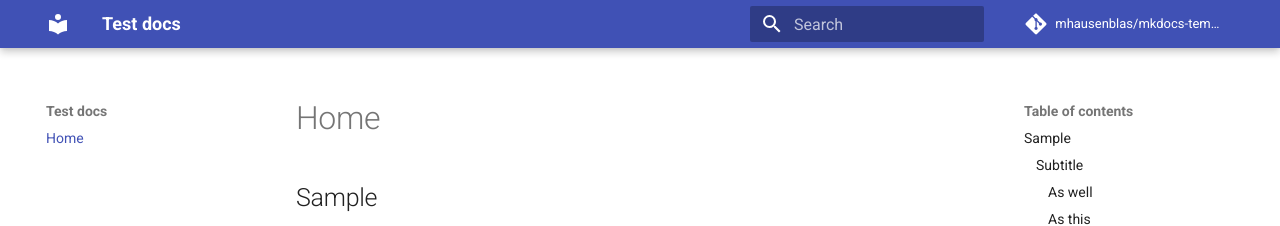
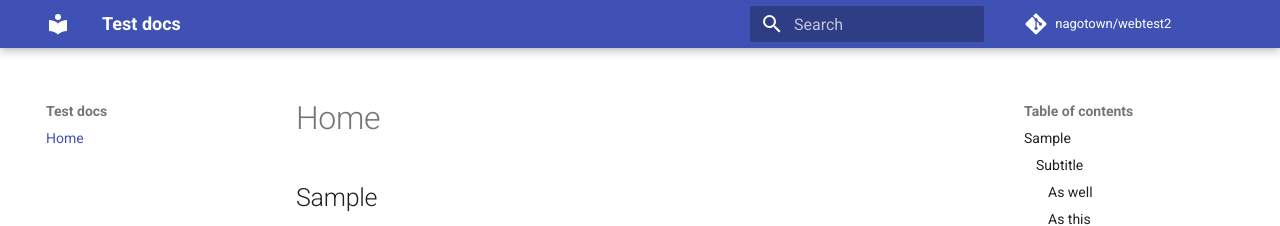
Before and after one commit to nagotown/utau.info, an MkDocs documentation site: the page built from docs/index.md, in a window 1280 px wide. Shown: the top 226 px of the page. Built offline with MkDocs 1.6.1 and Material for MkDocs 9.7.7, drawn with Linux system fonts in a browser that asks for light colours; comment, search, counter and statistics services are not loaded.

Commit message:
Update mkdocs.yml

```diff
--- a/mkdocs.yml
+++ b/mkdocs.yml
@@ -1,9 +1,9 @@
 site_name: Test docs
 site_description: 'A docs test'
-site_author: 'Michael Hausenblas'
+site_author: 'nagotown'
 docs_dir: docs/
-repo_name: 'mhausenblas/mkdocs-template'
-repo_url: 'https://github.com/mhausenblas/mkdocs-template'
+repo_name: 'nagotown/webtest2'
+repo_url: 'https://github.com/nagotown/webtest2'
 nav:
     - Home: index.md
 theme:
```
